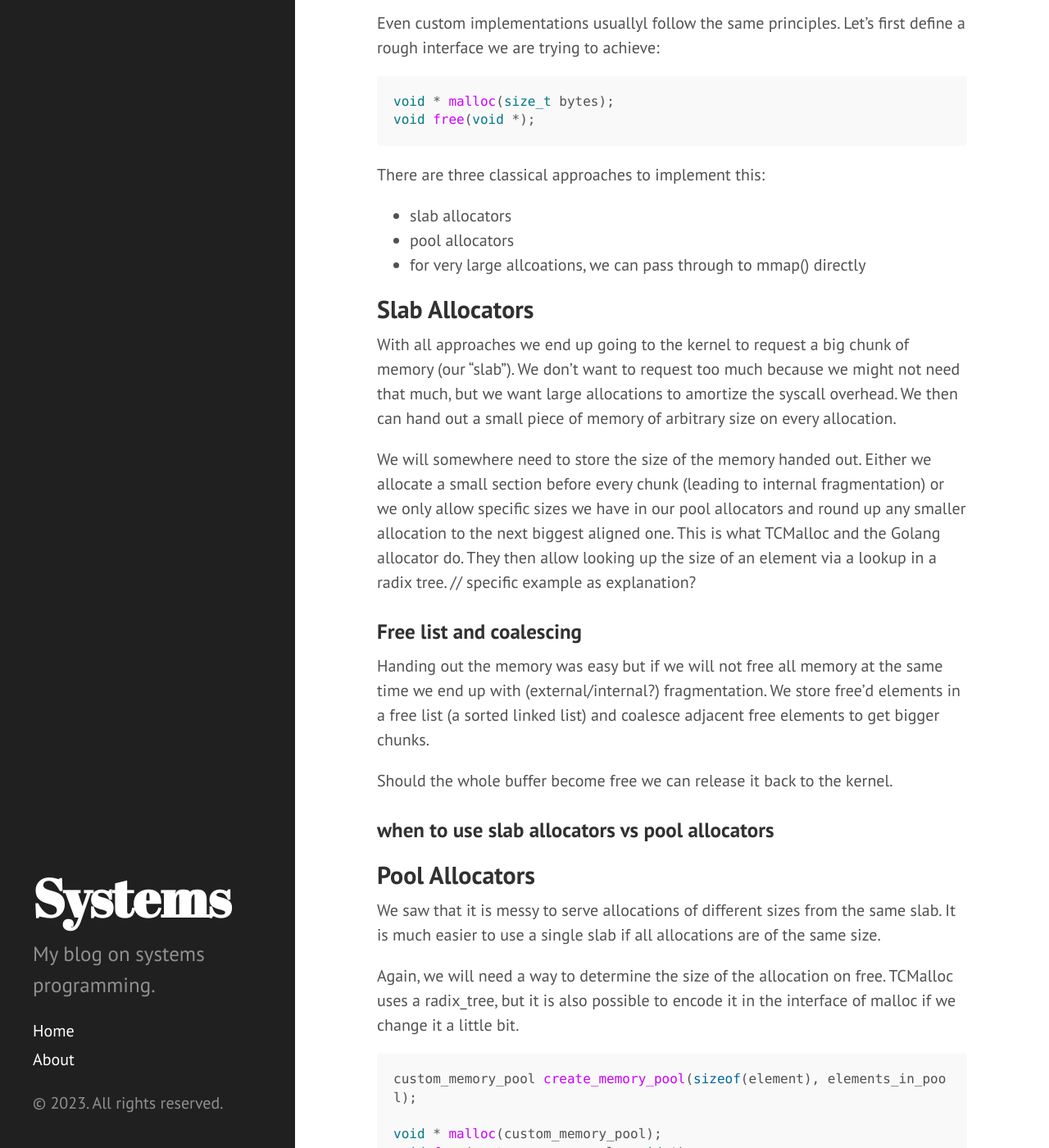
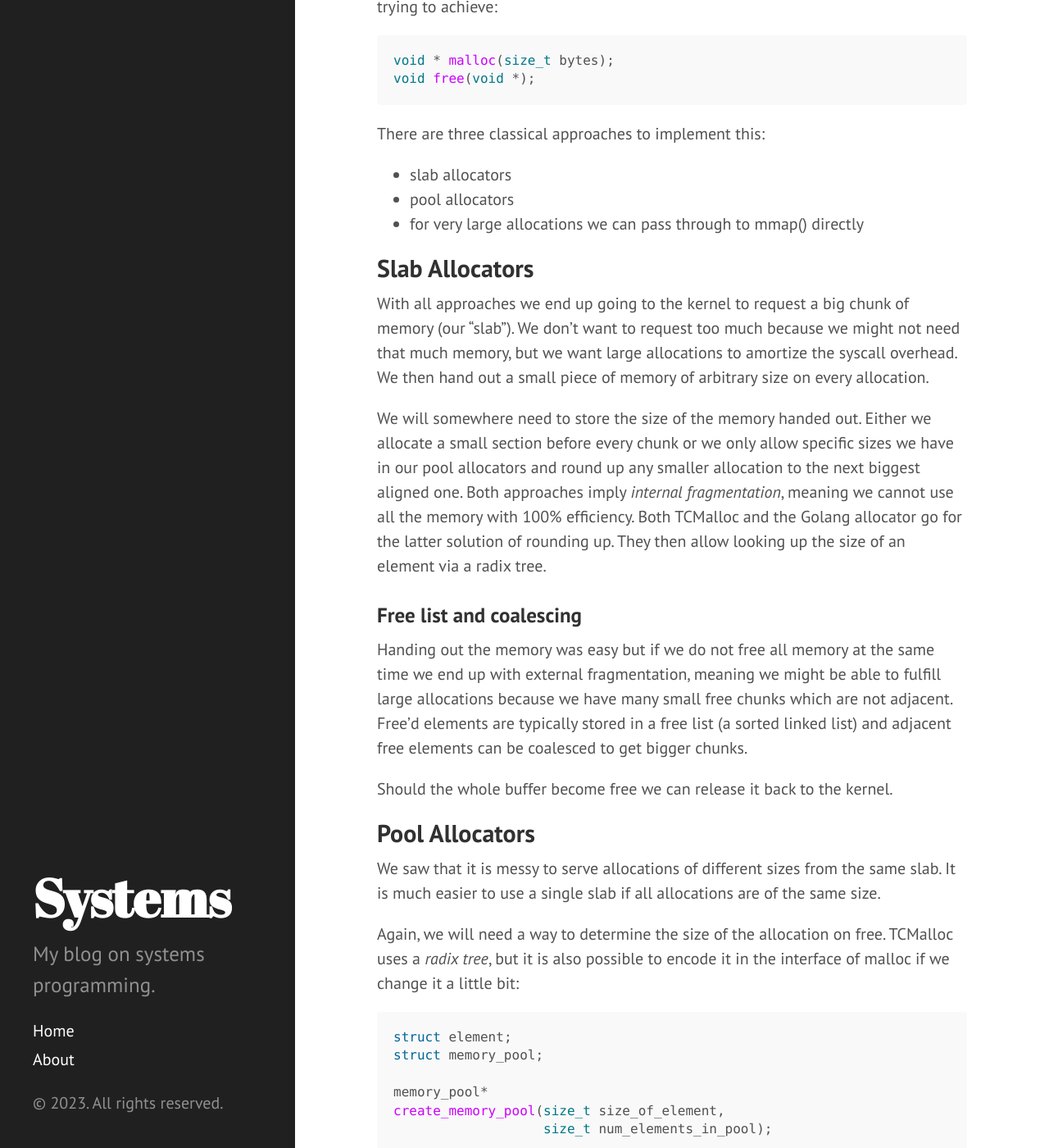
Before and after one commit to schmollf/schmollf.github.io, a Jekyll site: the page built from _posts/2023-02-11-memory-allocator.md, in a window 1280 px wide and 1400 px high, scrolled down 697 px. Shown: the whole window at 82% size. Built offline with Jekyll 4.4.1, drawn with Linux system fonts in a browser that asks for light colours; comment, search, counter and statistics services are not loaded; some of the changed text lies outside the part shown.

Commit message:
Finalize memory allocator post

````diff
--- a/_posts/2023-02-11-memory-allocator.md
+++ b/_posts/2023-02-11-memory-allocator.md
@@ -5,11 +5,9 @@ title: Understanding `malloc()` - Dive into Memory Allocators
 
 Memory allocators are a buzz word for everybody interested in systems programming. Today, we'll dig into `malloc()` and write our own version of it in C. The principles in other languages will be similar. Even in garbage collected languages, such as Java and Golang, much of the concepts will apply, with the important addition of compaction in Java for more effective space reclamation. But that's a different topic.
 
-On most systems your program will by default link against glibc's `malloc()` implementation and it will use `mmap()` to allocate larger chunks of memory which are then handed out piecewise on every `malloc()` call. That's fine for most applications, but since memory allocation is such a fundamental aspect of a program commercial applications tend to override this allocator with their own implementation.
+On most systems your program will by default link against glibc's `malloc()` implementation and it will use `mmap()` or `sbrk()` to allocate larger chunks of memory which are then handed out piecewise on every `malloc()` call. That's fine for most applications, but since memory allocation is such a fundamental aspect of a program commercial applications tend to override this allocator with their own implementation.
 
-// maybe write why they override their own implementation, e.g. that syscalls are expensive?
-
-Even custom implementations usuallyl follow the same principles. Let's first define a rough interface we are trying to achieve:
+Even custom implementations usually follow the same principles and have to solve the same problems using various tradeoffs. Let's first define a rough interface we are trying to achieve:
 
 ```c
 void * malloc(size_t bytes);
@@ -19,90 +17,103 @@ void free(void *);
 There are three classical approaches to implement this:
 - slab allocators
 - pool allocators
-- for very large allcoations, we can pass through to mmap() directly
+- for very large allocations we can pass through to mmap() directly
 
 ## Slab Allocators
 
-With all approaches we end up going to the kernel to request a big chunk of memory (our "slab"). We don't want to request too much because we might not need that much, but we want large allocations to amortize the syscall overhead. We then can hand out a small piece of memory of arbitrary size on every allocation.
+With all approaches we end up going to the kernel to request a big chunk of memory (our "slab"). We don't want to request too much because we might not need that much memory, but we want large allocations to amortize the syscall overhead. We then hand out a small piece of memory of arbitrary size on every allocation.
 
-We will somewhere need to store the size of the memory handed out. Either we allocate a small section before every chunk (leading to internal fragmentation) or we only allow specific sizes we have in our pool allocators and round up any smaller allocation to the next biggest aligned one. This is what TCMalloc and the Golang allocator do. They then allow looking up the size of an element via a lookup in a radix tree. // specific example as explanation?
+We will somewhere need to store the size of the memory handed out. Either we allocate a small section before every chunk or we only allow specific sizes we have in our pool allocators and round up any smaller allocation to the next biggest aligned one. Both approaches imply *internal fragmentation*, meaning we cannot use all the memory with 100% efficiency. Both TCMalloc and the Golang allocator go for the latter solution of rounding up. They then allow looking up the size of an element via a radix tree.
 
 ### Free list and coalescing
 
-Handing out the memory was easy but if we will not free all memory at the same time we end up with (external/internal?) fragmentation. We store free'd elements in a free list (a sorted linked list) and coalesce adjacent free elements to get bigger chunks.
+Handing out the memory was easy but if we do not free all memory at the same time we end up with external fragmentation, meaning we might be able to fulfill large allocations because we have many small free chunks which are not adjacent. Free'd elements are typically stored in a free list (a sorted linked list) and adjacent free elements can be coalesced to get bigger chunks.
 
 Should the whole buffer become free we can release it back to the kernel.
-
-### when to use slab allocators vs pool allocators
 
 ## Pool Allocators
 
 We saw that it is messy to serve allocations of different sizes from the same slab. It is much easier to use a single slab if all allocations are of the same size.
 
-Again, we will need a way to determine the size of the allocation on free. TCMalloc uses a radix_tree, but it is also possible to encode it in the interface of malloc if we change it a little bit.
+Again, we will need a way to determine the size of the allocation on free. TCMalloc uses a *radix tree*, but it is also possible to encode it in the interface of malloc if we change it a little bit:
 
 ```c
-custom_memory_pool create_memory_pool(sizeof(element), elements_in_pool);
+struct element;
+struct memory_pool;
 
-void * malloc(custom_memory_pool);
-void free(custom_memory_pool, void *);
+memory_pool*
+create_memory_pool(size_t size_of_element,
+                   size_t num_elements_in_pool);
+
+void * malloc(memory_pool*);
+void free(memory_pool*, void *);
 ```
 
 As long as we keep the memory pool object around we only need to store the information about size in a single place.
 
-We can use a free list to implement this by using the unused memory to store pointers to the next chunk or we can use a bit vector.
+We can use a free list to implement to store pointers to the next chunk or we can use a bit vector. This is less efficient than using a radix tree but hey, this is a teaching exercise, so don't use this in production.
 
 ```c
-// This pool allocator is not taking care of alignment.
+// note: this pool allocator is not taking care of alignment
+//       and does not zero memory
 
-struct PoolAllocator {
-        vector<bool> freeList;
-        void * memoryChunk;
-        int const numElements;
-        int const elemSize;
+struct PoolAllocator
+{
 
-        PoolAllocator(int numElements_, int elemSize_) : numElements(numElements_), elemSize(elemSize_), freeList(numElements, false) {
-                memoryChunk = malloc(numElements_ * elemSize_);
-                cout << reinterpret_cast<uint64_t>(memoryChunk) << endl;
+size_t const numElements = 0;
+size_t const elemSize = 0;
+vector<bool> freeList; /* true -> element is used */
+
+void * memoryChunk = nullptr;
+
+PoolAllocator(size_t numElements_, size_t elemSize_) :
+    numElements(numElements_),
+    elemSize(elemSize_),
+    freeList(numElements, false)
+{
+    memoryChunk = malloc(numElements_ * elemSize_);
+}
+
+~PoolAllocator()
+{
+    free(memoryChunk);
+}
+
+void * map()
+{
+    for(size_t i = 0; i < numElements; ++i) {
+        if (!freeList[i]) {
+            freeList[i] = true;
+            return (void*)((char*)memoryChunk + i*elemSize);
         }
+    }
 
-        ~PoolAllocator() {
-                free(memoryChunk);
-        }
+    return nullptr;
+}
 
-        void * map() {
-                for(int i = 0; i < numElements; ++i) {
-                        if(!freeList[i]) {
-                                freeList[i] = true;
-                                return (void*)(((char*)memoryChunk) + i*elemSize);
-                        }
-                }
-
-                return nullptr;
-        }
-
-        void unmap(void * addr) {
-                int idx = ((char*)addr - (char*)memoryChunk)/elemSize;
-                freeList[idx] = false;
-        }
+void unmap(void * addr)
+{
+    size_t idx = ((char*)addr - (char*)memoryChunk)/elemSize;
+    freeList[idx] = false;
+}
 };
 
 ```
 
 ## Multithreading
 
-The examples we wrote work fine on a single thread but will require synchronization once we end up going parallel. Beefy machines can have 100s of CPUs, making this a real bottleneck. Google and Facebook both wrote and open-sourced their own memory allcators to improve scaling across many cores.
+The implementations we discussed work fine on a single thread but will require synchronization once we end up going parallel. Beefy machines can have 100s of CPUs, making this a real bottleneck if synchronization means using a global mutex. Google and Facebook both wrote and open-sourced their own memory allacators mainly to improve scaling across many cores.
 
-That's why memory allocators in practice use the concept of **arenas**, sometimes also referred to as **heaps**. Every arena will be specific to a logical core (i.e. a hyperthread on x86), meaning no locking is required as long as we can serve from the arena. We will only require locking to transfer buffers between cores or to get a new buffer from the kernel.
-
-// here could be a nice picture of transferring a buffer between CPUs/arena's
+In practice, memory allocators use the concept of **arenas**, sometimes also referred to as **heaps**, to solve this problem. Every arena will be specific to a logical core (i.e. a hyperthread on x86), meaning no locking is required as long as we can serve from the arena. We will only require locking to transfer buffers between cores or to get a new buffer from the kernel.
 
 ## Re: My program is spending too much time in `malloc()`
 
+I mentioned that Google came up with TCMalloc to improve scaling, but it turns out that just measuring the time spent on allocation and deallocation is not necessarily the best metric to optimize for. If you're curious, you can read more about it on [Google's blog](https://cloud.google.com/blog/topics/systems/trading-off-malloc-costs-and-fleet-efficiency?hl=en).
+
 ## References
 
-- there's a chapter on implementing a memory allocator in the C book by Kerninghan
-- garbage collection book
-- there's TCMalloc by Google (announcement https://abseil.io/blog/20200212-tcmalloc), and it has a design section (https://google.github.io/tcmalloc/design)
-- the golang allocator is a good read https://go.dev/src/runtime/malloc.go
-- jemalloc, mostly developed at facebook https://engineering.fb.com/2011/01/03/core-data/scalable-memory-allocation-using-jemalloc/
+- there's a section on implementing a memory allocator in the C book by Kerninghan and Ritchie
+- Google's TCMalloc has a pretty detailed [design section](https://google.github.io/tcmalloc/design)
+- The golang allocator is a [good read](https://go.dev/src/runtime/malloc.go)
+- [jemalloc](https://jemalloc.net/), mostly developed at [Facebook](https://engineering.fb.com/2011/01/03/core-data/scalable-memory-allocation-using-jemalloc/)
+- if you're interested in automatic memory management I recommend the ["bible of garbage collection"](https://gchandbook.org/)
````
